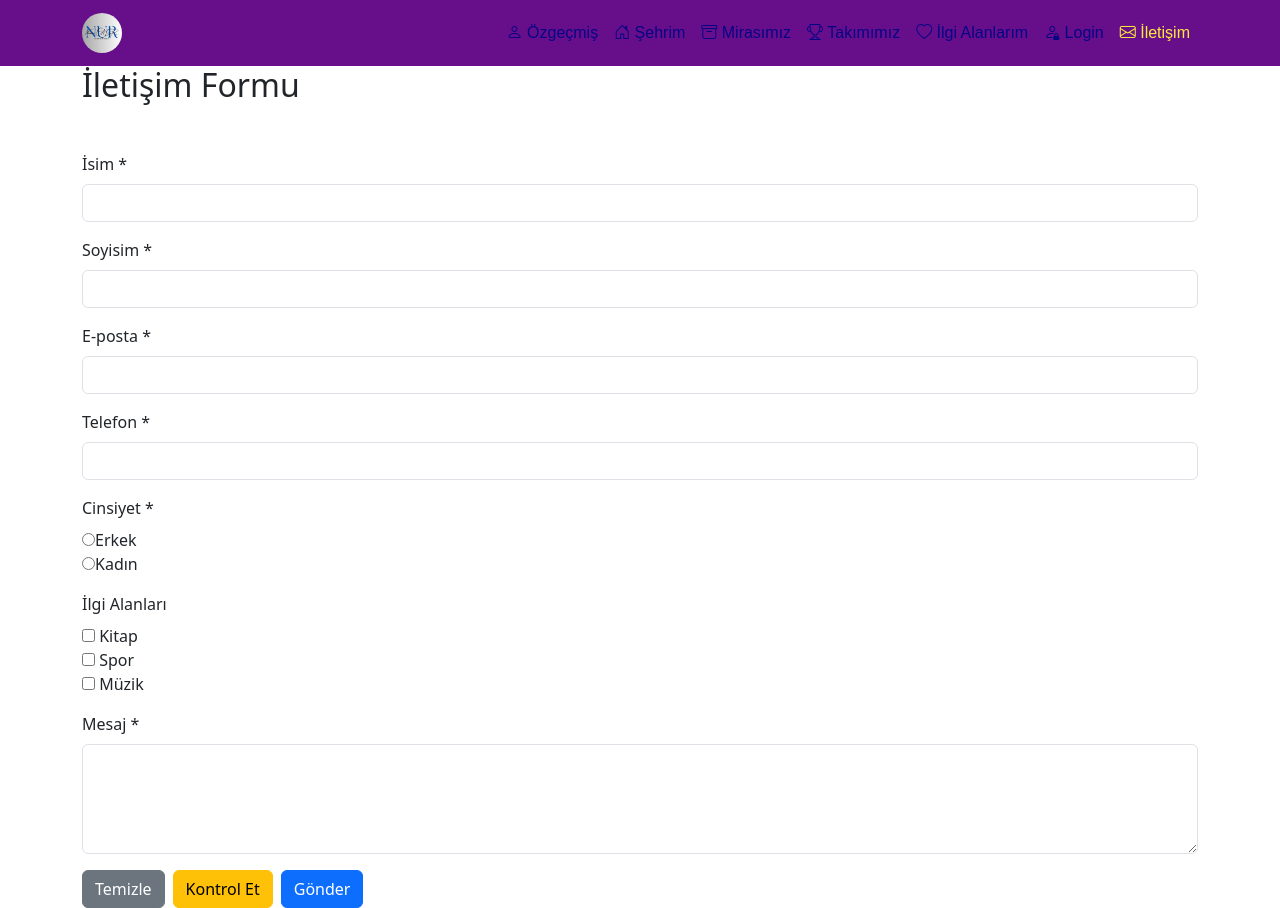
After one commit to NursimaOner/web-projem, a PHP site: page /iletisim.html in a window 1280 px wide. The commit adds this page. Run offline with PHP 8.4, Linux system fonts and the light colour scheme.

Commit message:
iletisim.html ve iletisim-sonuc.html eklendi style.css düzenlendi

```diff
--- a/css/style.css
+++ b/css/style.css
@@ -1,6 +1,7 @@
 body {
     font-family: 'Roboto', sans-serif;
     background-color: #A9A9A9;
+    padding-top: 60px; /* Navbar yüksekliğini dengele */
 }
 
 .hero {
@@ -37,71 +38,55 @@ footer {
   color: #ddd;
 }
 
-/* Navbar aktif link efekti */
-.nav-link:hover {
-  color: #ffc107 !important;
-}
-
-/* Navbar Arka Planı Mor */
-.bg-purple {
-  background-color: #6a1b9a !important; /* Mor renk */
-}
-
-/* Navbar Menüsü Üzerine Gelince Renk Değişimi */
-.nav-link:hover {
-  color: #ffeb3b !important;
-  transition: 0.3s;
-}
-/* (0.3 saniye boyunca) */
-.btn {
-  transition: all 0.3s ease;
-}
-/* Navbar sabit kalacak (sayfa kaymaz) */
 .navbar {
   position: fixed;
   width: 100%;
   top: 0;
   left: 0;
   z-index: 999;
+  background-color: #670f8a !important;
+  padding: 0.5rem 1rem; /* Navbar iç dolgu */
 }
 
-/* Mobilde navbar açılırken ikonlar */
-.navbar-toggler-icon {
-  background-color: white;
-}
-
-/* Menüdeki ikon boyutları */
-.nav-link i {
-  font-size: 1.2rem;
-  margin-right: 8px;
-}
-
-/* Logo boyutlandırma */
 .navbar-brand img {
-  width: 50px;
-  height: 50px;
+  width: 40px;
+  height: 40px;
   border-radius: 50%;
 }
 
-/* Navbar'daki menü yazı tipi */
 .navbar-nav .nav-link {
   font-size: 1rem;
   font-family: 'Arial', sans-serif;
+  color: rgb(6, 4, 134); /* Linklerin beyaz olması */
+  transition: color 0.3s ease;
 }
 
-/* Mobilde navbar açıldığında menü genişliği */
+.navbar-nav .nav-link.active,
+.navbar-nav .nav-link:hover {
+  color: #ffeb3b !important; /* Aktif ve hover rengi */
+}
+
+.navbar-toggler-icon {
+  background-color: rgb(134, 29, 175);
+}
+
 @media (max-width: 991px) {
   .navbar-nav {
     text-align: center;
   }
 }
+
+/* Body padding-top tek ve kesin olsun: */
 body {
-  padding-top: 60px; /* Navbar yüksekliğini dengele */
+  padding-top: 60px; /* navbar yüksekliği kadar */
+  margin: 0;
+  font-family: Arial, sans-serif;
 }
+
 /*sehrim.html*/
 body {
-  padding-top: 80px;
   font-family: 'Arial', sans-serif;
+  padding-top: 60px;
 }
 
 .carousel-item img {
@@ -127,6 +112,7 @@ h2 {
   height: 50px;
   border-radius: 50%;
 }
+
 /*slider boyutandırma*/
 
 .carousel-item {
@@ -185,6 +171,7 @@ footer {
   color: white;
   margin-top: 40px;
 }
+
 /*Başarılar bölümü*/
 .team ul {
   list-style-type: square;
@@ -236,6 +223,3 @@ footer {
   font-size: 0.9rem;
   color: #666;
 }
-body {
-  padding-top: 100px;
-}
--- /dev/null
+++ b/iletisim.html
@@ -0,0 +1,201 @@
+<!DOCTYPE html>
+<html lang="tr">
+<head>
+  <meta charset="UTF-8" />
+  <meta name="viewport" content="width=device-width, initial-scale=1" />
+  <title>İletişim Sayfası</title>
+
+   <!-- Özel Stil -->
+    <link rel="stylesheet" href="css/style.css">
+  <!-- Bootstrap CSS -->
+<link href="https://cdn.jsdelivr.net/npm/bootstrap@5.3.0/dist/css/bootstrap.min.css" rel="stylesheet">
+
+<!-- Bootstrap Icons (ikonlar için) -->
+<link href="https://cdn.jsdelivr.net/npm/bootstrap-icons@1.10.5/font/bootstrap-icons.css" rel="stylesheet">
+
+  <!-- Vue.js -->
+  <script src="https://unpkg.com/vue@3/dist/vue.global.prod.js"></script>
+
+
+
+</head>
+<body>
+
+     <nav class="navbar navbar-expand-lg navbar-dark" style="background-color: #6a1b9a;">
+  <div class="container">
+    <a class="navbar-brand d-flex align-items-center" href="index.html">
+      <img src="images/nur.jpg" alt="Logo" style="width:40px; height:40px; border-radius:50%; margin-right:10px;">
+
+    </a>
+    <button class="navbar-toggler" type="button" data-bs-toggle="collapse" data-bs-target="#navbarNav"
+      aria-controls="navbarNav" aria-expanded="false" aria-label="Toggle navigation">
+      <span class="navbar-toggler-icon"></span>
+    </button>
+    <div class="collapse navbar-collapse" id="navbarNav">
+      <ul class="navbar-nav ms-auto">
+        <li class="nav-item">
+          <a class="nav-link" href="cv.html"><i class="bi bi-person"></i> Özgeçmiş</a>
+        </li>
+        <li class="nav-item">
+          <a class="nav-link" href="sehrim.html"><i class="bi bi-house-door"></i> Şehrim</a>
+        </li>
+        <li class="nav-item">
+          <a class="nav-link" href="mirasimiz.html"><i class="bi bi-archive"></i> Mirasımız</a>
+        </li>
+        <li class="nav-item">
+          <a class="nav-link" href="takimimiz.html"><i class="bi bi-trophy"></i> Takımımız</a>
+        </li>
+        <li class="nav-item">
+          <a class="nav-link" href="ilgi-alanim.html"><i class="bi bi-heart"></i> İlgi Alanlarım</a>
+        </li>
+        <li class="nav-item">
+          <a class="nav-link" href="login.html"><i class="bi bi-person-lock"></i> Login</a>
+        </li>
+        <li class="nav-item">
+          <a class="nav-link active" href="iletisim.html"><i class="bi bi-envelope"></i> İletişim</a>
+        </li>
+      </ul>
+    </div>
+  </div>
+</nav>
+
+<div id="app" class="container">
+
+  <h2>İletişim Formu</h2>
+
+
+  <form @submit.prevent="submitForm">
+    <div class="mb-3 my-5">
+      <label for="isim" class="form-label">İsim *</label>
+      <input type="text" id="isim" v-model="form.isim" class="form-control" />
+      <div class="error" v-if="errors.isim">{{ errors.isim }}</div>
+    </div>
+
+    <div class="mb-3">
+      <label for="soyisim" class="form-label">Soyisim *</label>
+      <input type="text" id="soyisim" v-model="form.soyisim" class="form-control" />
+      <div class="error" v-if="errors.soyisim">{{ errors.soyisim }}</div>
+    </div>
+
+    <div class="mb-3">
+      <label for="email" class="form-label">E-posta *</label>
+      <input type="text" id="email" v-model="form.email" class="form-control" />
+      <div class="error" v-if="errors.email">{{ errors.email }}</div>
+    </div>
+
+    <div class="mb-3">
+      <label for="telefon" class="form-label">Telefon *</label>
+      <input type="text" id="telefon" v-model="form.telefon" class="form-control" />
+      <div class="error" v-if="errors.telefon">{{ errors.telefon }}</div>
+    </div>
+
+    <div class="mb-3">
+      <label class="form-label">Cinsiyet *</label><br />
+      <div>
+        <input type="radio" id="cinsiyet-erkek" value="Erkek" v-model="form.cinsiyet" />
+        <label for="cinsiyet-erkek">Erkek</label>
+      </div>
+      <div>
+        <input type="radio" id="cinsiyet-kadin" value="Kadın" v-model="form.cinsiyet" />
+        <label for="cinsiyet-kadin">Kadın</label>
+      </div>
+      <div class="error" v-if="errors.cinsiyet">{{ errors.cinsiyet }}</div>
+    </div>
+
+    <div class="mb-3">
+      <label class="form-label">İlgi Alanları</label><br />
+      <div><input type="checkbox" id="alan1" value="Kitap" v-model="form.ilgiAlanlari" /> <label for="alan1">Kitap</label></div>
+      <div><input type="checkbox" id="alan2" value="Spor" v-model="form.ilgiAlanlari" /> <label for="alan2">Spor</label></div>
+      <div><input type="checkbox" id="alan3" value="Müzik" v-model="form.ilgiAlanlari" /> <label for="alan3">Müzik</label></div>
+    </div>
+
+    <div class="mb-3">
+      <label for="mesaj" class="form-label">Mesaj *</label>
+      <textarea id="mesaj" v-model="form.mesaj" class="form-control" rows="4"></textarea>
+      <div class="error" v-if="errors.mesaj">{{ errors.mesaj }}</div>
+    </div>
+
+    <button type="button" class="btn btn-secondary me-2" @click="temizle">Temizle</button>
+    <button type="button" class="btn btn-warning me-2" @click="validateOnly">Kontrol Et</button>
+    <button type="submit" class="btn btn-primary">Gönder</button>
+  </form>
+</div>
+
+<script>
+  const { createApp } = Vue;
+
+  createApp({
+    data() {
+      return {
+        form: {
+          isim: '',
+          soyisim: '',
+          email: '',
+          telefon: '',
+          cinsiyet: '',
+          ilgiAlanlari: [],
+          mesaj: ''
+        },
+        errors: {}
+      }
+    },
+    methods: {
+      validateEmail(email) {
+        const re = /^[^\s@]+@[^\s@]+\.[^\s@]+$/;
+        return re.test(email);
+      },
+      validateOnly() {
+        this.errors = {};
+        if (!this.form.isim) this.errors.isim = 'İsim boş bırakılamaz.';
+        if (!this.form.soyisim) this.errors.soyisim = 'Soyisim boş bırakılamaz.';
+        if (!this.form.email) this.errors.email = 'E-posta boş bırakılamaz.';
+        else if (!this.validateEmail(this.form.email)) this.errors.email = 'Geçerli bir e-posta giriniz.';
+        if (!this.form.telefon) this.errors.telefon = 'Telefon boş bırakılamaz.';
+        else if (!/^\d+$/.test(this.form.telefon)) this.errors.telefon = 'Telefon sadece rakamlardan oluşmalı.';
+        if (!this.form.cinsiyet) this.errors.cinsiyet = 'Cinsiyet seçmelisiniz.';
+        if (!this.form.mesaj) this.errors.mesaj = 'Mesaj boş bırakılamaz.';
+
+        if (Object.keys(this.errors).length === 0) {
+          alert('Formda hata bulunamadı. Her şey doğru görünüyor!');
+        }
+      },
+      temizle() {
+        this.form = {
+          isim: '',
+          soyisim: '',
+          email: '',
+          telefon: '',
+          cinsiyet: '',
+          ilgiAlanlari: [],
+          mesaj: ''
+        };
+        this.errors = {};
+      },
+      submitForm() {
+        this.errors = {};
+        // Aynı validateOnly kontrolü:
+        if (!this.form.isim) this.errors.isim = 'İsim boş bırakılamaz.';
+        if (!this.form.soyisim) this.errors.soyisim = 'Soyisim boş bırakılamaz.';
+        if (!this.form.email) this.errors.email = 'E-posta boş bırakılamaz.';
+        else if (!this.validateEmail(this.form.email)) this.errors.email = 'Geçerli bir e-posta giriniz.';
+        if (!this.form.telefon) this.errors.telefon = 'Telefon boş bırakılamaz.';
+        else if (!/^\d+$/.test(this.form.telefon)) this.errors.telefon = 'Telefon sadece rakamlardan oluşmalı.';
+        if (!this.form.cinsiyet) this.errors.cinsiyet = 'Cinsiyet seçmelisiniz.';
+        if (!this.form.mesaj) this.errors.mesaj = 'Mesaj boş bırakılamaz.';
+
+        if (Object.keys(this.errors).length === 0) {
+          // Form geçerli, başka sayfaya yönlendireceğiz
+          // form verilerini URL ile yollayabiliriz (GET ile) veya localStorage ile
+          // Burada örnek olarak localStorage kullanalım:
+          localStorage.setItem('iletisimFormData', JSON.stringify(this.form));
+          window.location.href = 'iletisim-sonuc.html';
+        }
+      }
+    }
+  }).mount('#app');
+
+</script>
+    <!-- Bootstrap JS Bundle (JS ve Popper dahil) -->
+    <script src="https://cdn.jsdelivr.net/npm/bootstrap@5.3.0/dist/js/bootstrap.bundle.min.js"></script>
+</body>
+</html>
```
Also changed, not shown: iletisim-sonuc.html (added, +98 -0 lines).
